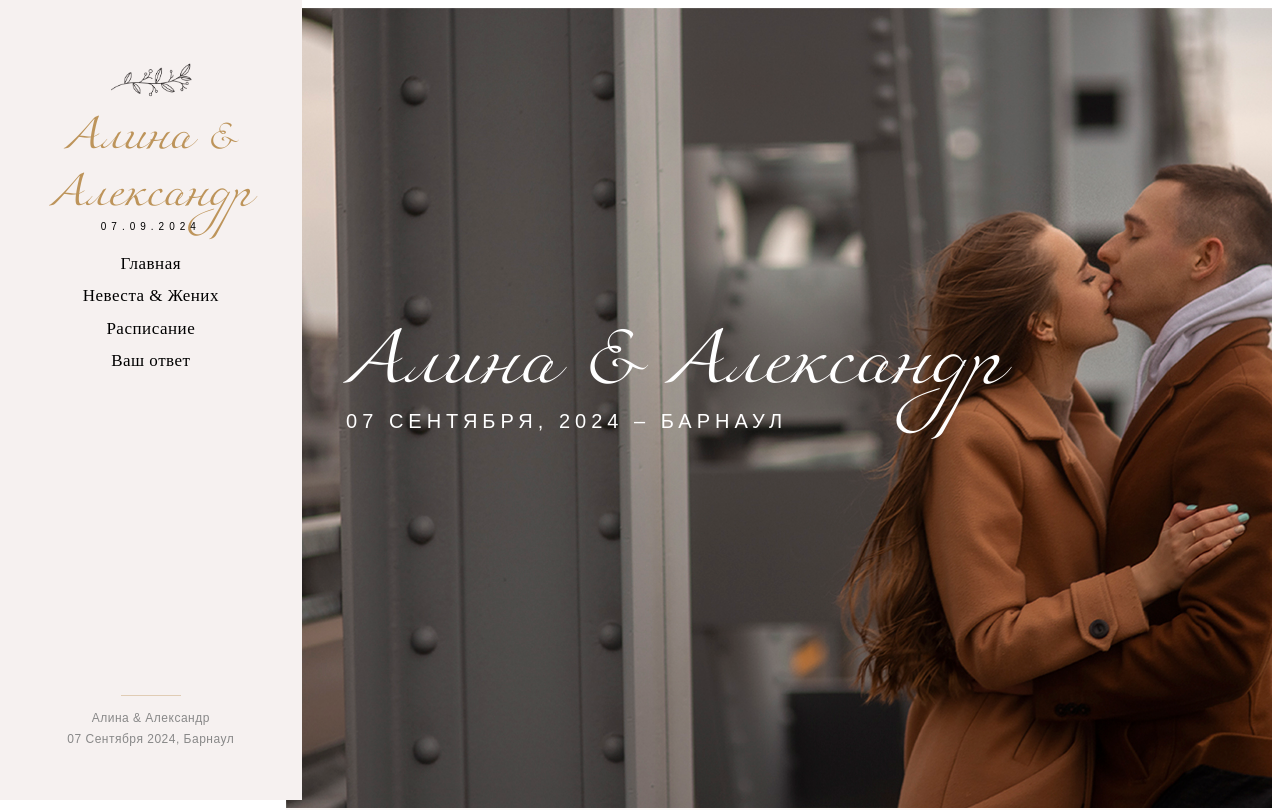
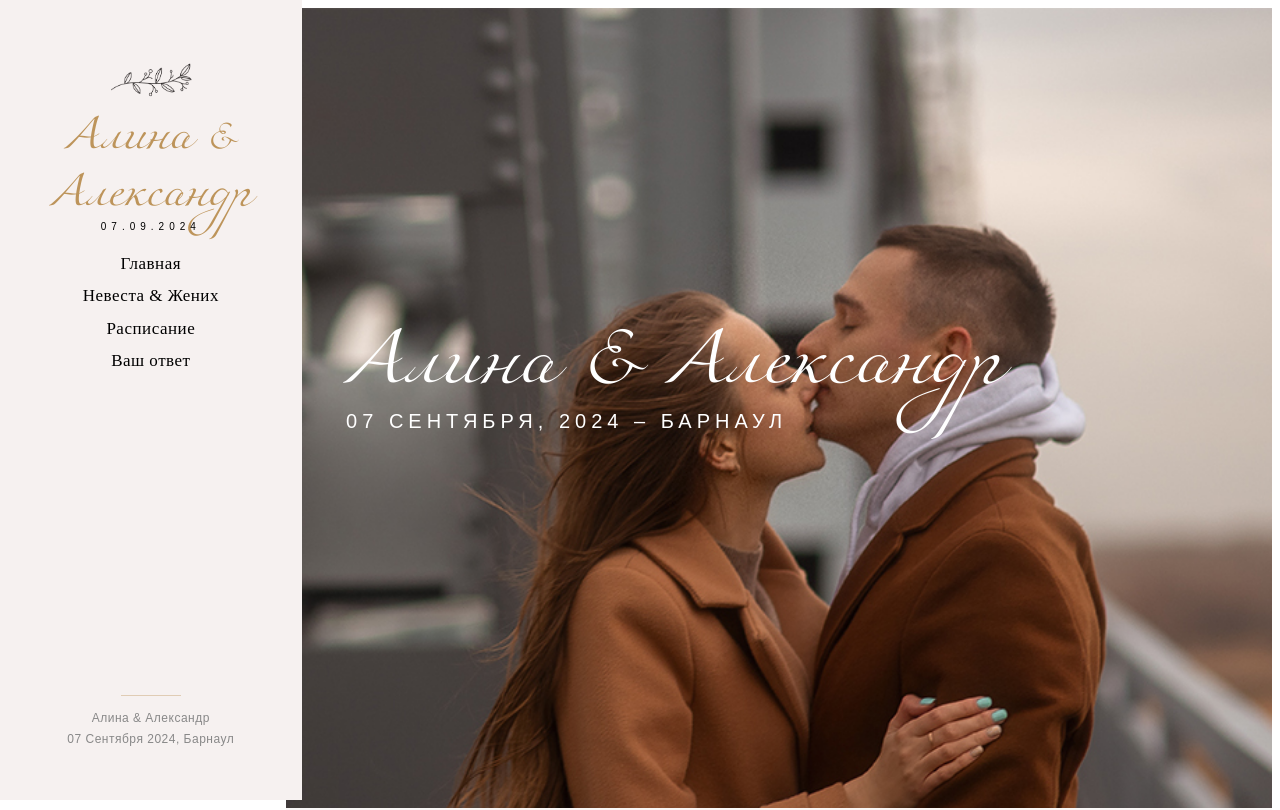
Before and after one commit to RusBlackFlag/wedding12, a React (Create React App) app: page / in a window 1280 px wide. Shown: the top 810 px of the page. Built offline with nearby package versions, Linux system fonts and the light colour scheme.

Commit message:
add main.jpg

```diff
--- a/src/index.css
+++ b/src/index.css
@@ -906,6 +906,12 @@ body.slide .oliven-nav-toggle {
         font-size: 12px;
     }
 }
+
+@media screen and (max-width: 1300px) {
+    .header.parallaxie {
+        background-image: url(./assets/images/main1.jpg);
+    }
+}
 /* bounce */
 .header .arrow {
     position: relative;
@@ -1305,6 +1311,14 @@ body.slide .oliven-nav-toggle {
       color: #fff;
 }
 
+
+@media screen and (max-width: 1300px) {
+    .organization .bord-box {
+        overflow: hidden;
+        background-image: url(./assets/images/main1.jpg);
+        background-position: center center;
+      }
+}
 
 /* ======= See You style ======= */
 .seeyou {
```
Also changed, not shown: src/assets/images/main1.jpg (added).
